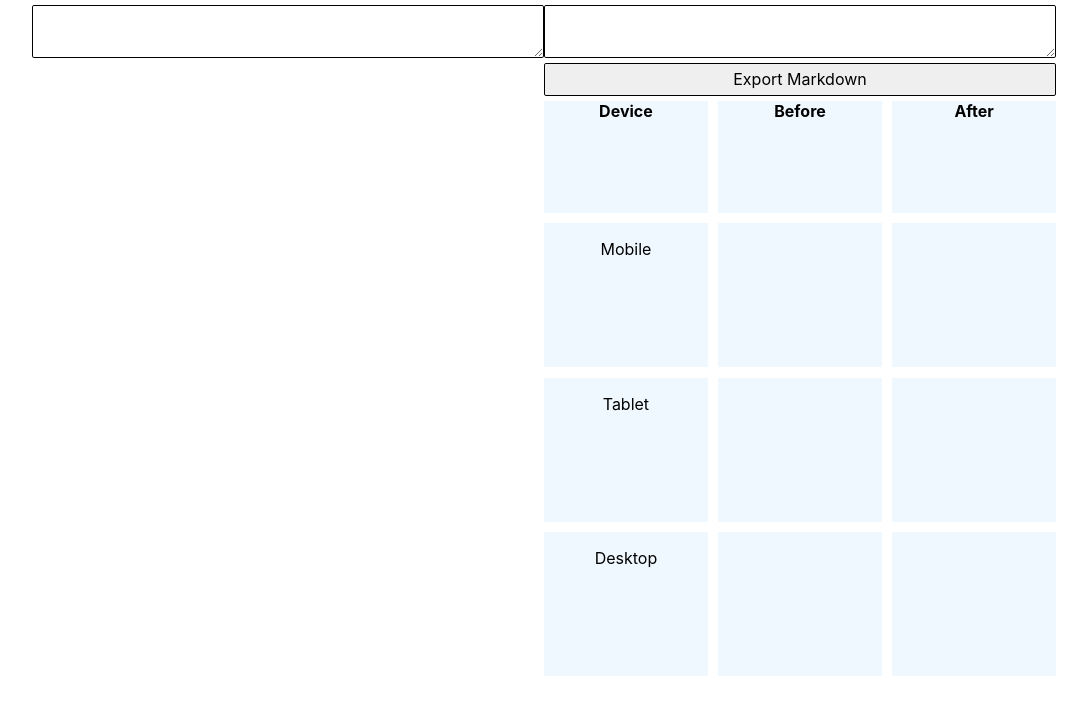
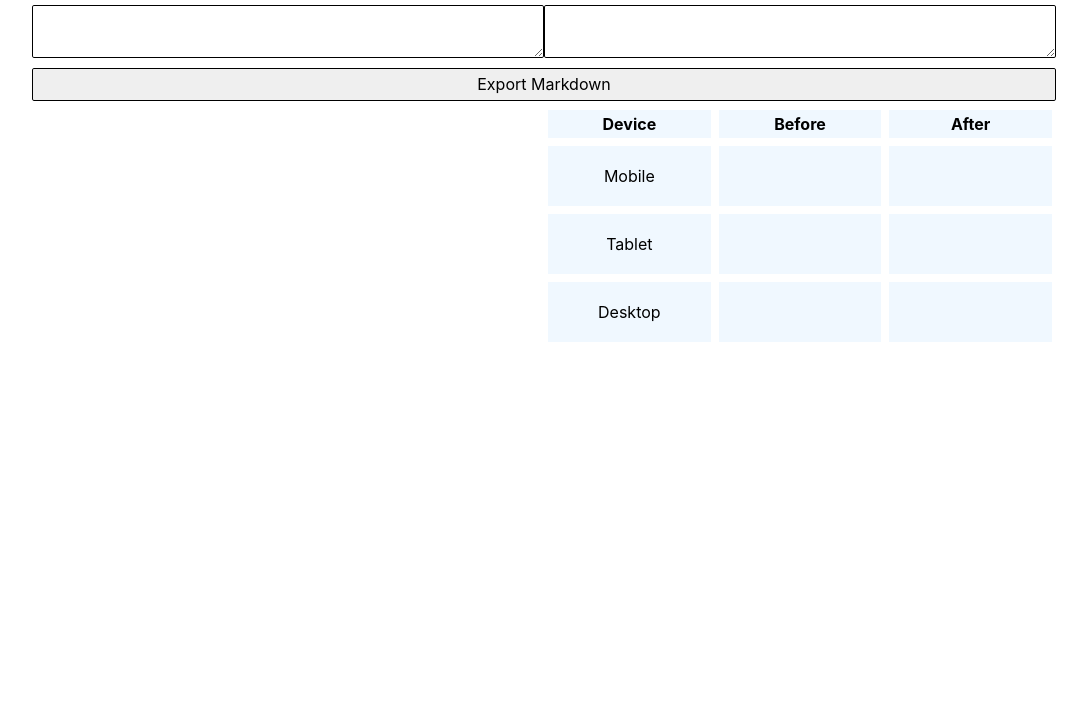
Before and after one commit to mollimoll/before-and-after, a React (Create React App) app: page / in a window 1280 px wide. Shown: the top 714 px of the page, without its empty margins (96-1183 px from the left). Built offline with nearby package versions, Linux system fonts and the light colour scheme.

Commit message:
Move button to own row

```diff
--- a/src/App.tsx
+++ b/src/App.tsx
@@ -1,9 +1,9 @@
-import { Input } from './components/Input';
-import { extractNamesAndUrls, ImageData } from './utils/parsing';
-import { Images } from './components/Images';
 import { useState } from 'react';
 import styled from 'styled-components';
 import { DropZone } from './components/DropZone';
+import { Col, Row } from './components/Grid';
+import { Input } from './components/Input';
+import { extractNamesAndUrls, ImageData } from './utils/parsing';
 // import './skeleton.css';
 // import './normalize.css';
 
@@ -16,14 +16,6 @@ const StyledBody = styled.div`
   @media (max-width: 768px) {
     max-width: 100%;
   }
-`;
-
-const Row = styled.div`
-  display: flex;
-`;
-
-const Col = styled.div`
-  flex: 1;
 `;
 
 const App = () => {
@@ -42,15 +34,12 @@ const App = () => {
             <Input onChange={handleInput} />
           </Col>
           <Col>
-            <Input value={output} />
+            <Input value={output} readOnly />
           </Col>
         </Row>
         <Row>
           <Col>
-            <Images images={images} />
-          </Col>
-          <Col>
-            <DropZone onButtonClick={setOutput} />
+            <DropZone images={images} onButtonClick={setOutput} />
           </Col>
         </Row>
       </StyledBody>
--- a/src/components/Button.tsx
+++ b/src/components/Button.tsx
@@ -1,10 +1,9 @@
 import styled from 'styled-components';
 
 const StyledButton = styled.button`
-  display: inline-block;
   padding: 0.35em 1.2em;
   border: 0.1em solid #000000;
-  margin: 0 0.3em 0.3em 0;
+  margin: 0.3em 0;
   border-radius: 0.12em;
   box-sizing: border-box;
   text-align: center;
--- a/src/components/DropZone.tsx
+++ b/src/components/DropZone.tsx
@@ -1,28 +1,24 @@
 import { Dispatch, SetStateAction, useReducer } from 'react';
 import styled from 'styled-components';
+import { ImageData } from '../utils/parsing';
 import { createMarkdownTable } from '../utils/table';
 import { Button } from './Button';
+import { Col, Row } from './Grid';
+import { Images } from './Images';
 
 const ADD_BEFORE_IMG = 'ADD_BEFORE_IMG';
 const ADD_AFTER_IMG = 'ADD_AFTER_IMG';
 
-const Container = styled.div`
-  text-align: center;
-  display: flex;
-  flex-wrap: wrap;
-  justify-content: space-between;
-`;
-
 const StyledCell = styled.div`
-  width: 32%;
-  padding-bottom: 18%;
-  margin-bottom: 2%;
+  flex: 1;
   background-color: aliceblue;
+  margin: 4px;
+  padding: 4px;
 `;
 
 const StyledImg = styled.img`
-  margin: 16px;
-  max-height: 30vh;
+  box-sizing: border-box;
+  max-width: 100%;
   vertical-align: bottom;
 `;
 
@@ -89,32 +85,49 @@ const reducer = (state, action) => {
 
 type Props = {
   onButtonClick: Dispatch<SetStateAction<string>>;
+  images: ImageData[];
 };
 
-export const DropZone = ({ onButtonClick }: Props) => {
+export const DropZone = ({ onButtonClick, images }: Props) => {
   const [data, dispatch] = useReducer(reducer, dummyCellData);
 
-  const headerRow = ['Device', 'Before', 'After'];
   return (
     <>
-      <Button
-        handleClick={() => {
-          console.log('clicked');
-          onButtonClick(createMarkdownTable(data));
-        }}
-      >
+      <Row>
+        <Col>
+          <Button handleClick={() => onButtonClick(createMarkdownTable(data))}>
             Export Markdown
           </Button>
-      <Container>
+        </Col>
+      </Row>
+      <Row>
+        <Col>
+          <Images images={images} />
+        </Col>
+        <Col>
+          <DropTable data={data} dispatch={dispatch} />
+        </Col>
+      </Row>
+    </>
+  );
+};
+
+export const DropTable = ({ data, dispatch }) => {
+  const headerRow = ['Device', 'Before', 'After'];
+
+  return (
+    <>
+      <Row>
         {headerRow.map((name) => (
           <Cell name={name}>
             <strong>{name}</strong>
           </Cell>
         ))}
+      </Row>
       {Object.keys(data).map((key) => {
         const { beforeImg, afterImg } = data[key];
         return (
-            <>
+          <Row key={key}>
             <Cell name={key}>
               <p>{key}</p>
             </Cell>
@@ -124,10 +137,9 @@ export const DropZone = ({ onButtonClick }: Props) => {
             <Cell name={key} dispatch={dispatch} action={ADD_AFTER_IMG}>
               <StyledImg key={afterImg} src={afterImg} id={afterImg} />
             </Cell>
-            </>
+          </Row>
         );
       })}
-      </Container>
     </>
   );
 };
--- /dev/null
+++ b/src/components/Grid.tsx
@@ -0,0 +1,9 @@
+import styled from 'styled-components';
+
+export const Row = styled.div`
+  display: flex;
+`;
+
+export const Col = styled.div`
+  flex: 1;
+`;
--- a/src/components/Input.tsx
+++ b/src/components/Input.tsx
@@ -18,12 +18,13 @@ const StyledContainer = styled.div`
 type Props = {
   onChange?: (e: React.ChangeEvent<HTMLTextAreaElement>) => void;
   value?: string;
+  readOnly?: boolean;
 };
 
-export const Input = ({ onChange, value }: Props) => {
+export const Input = ({ onChange, value, readOnly = false }: Props) => {
   return (
     <StyledContainer>
-      <TextArea onChange={onChange} value={value} />
+      <TextArea onChange={onChange} value={value} readOnly={readOnly} />
     </StyledContainer>
   );
 };
```
Lines whose indentation alone changed are shown as unchanged.
